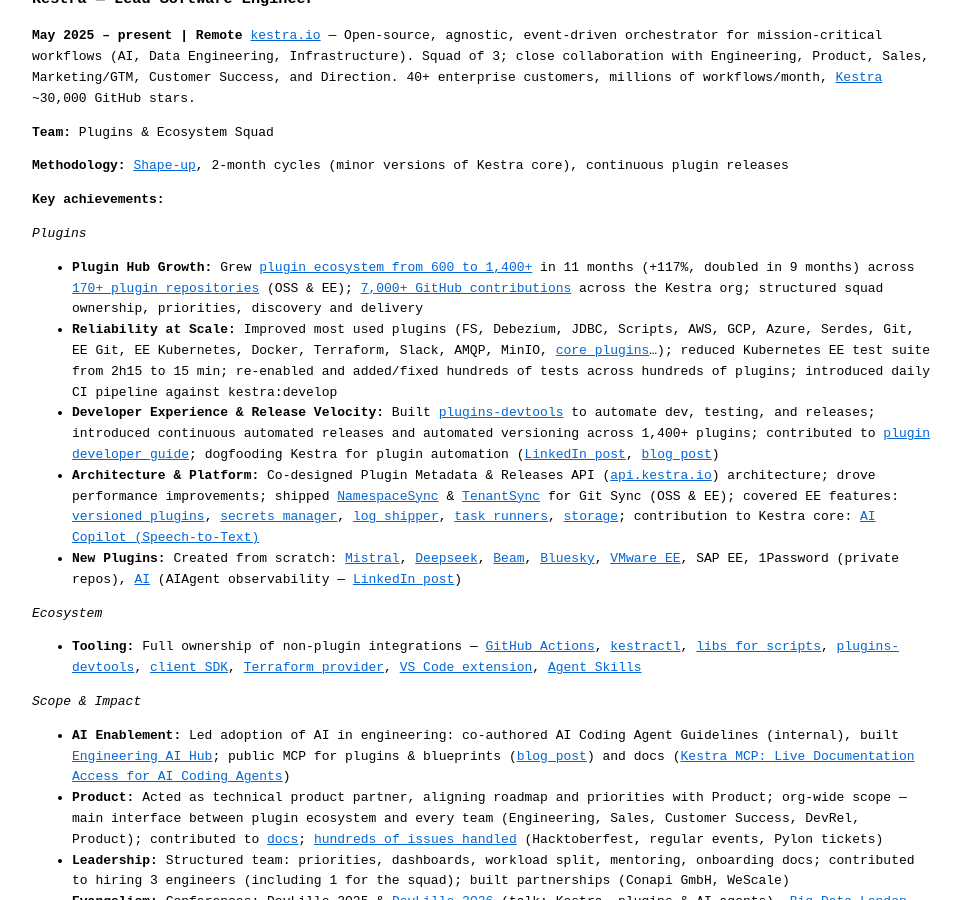
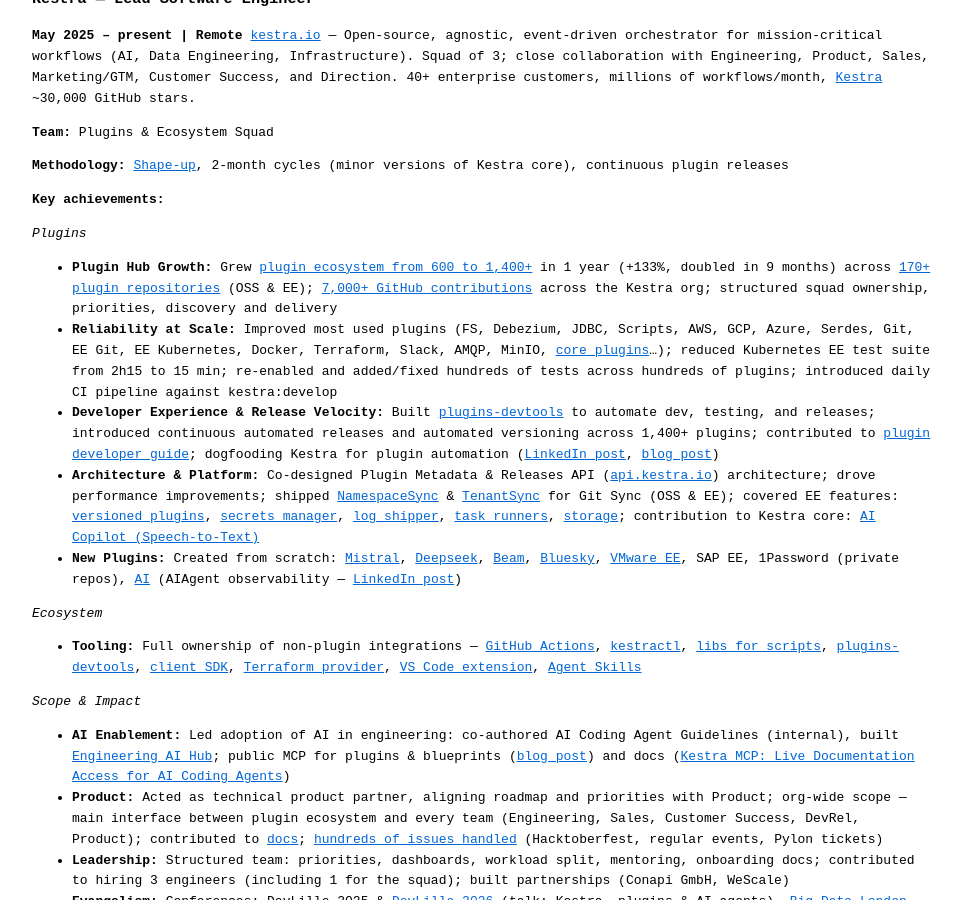
Before and after one commit to fdelbrayelle/fdelbrayelle.github.io, a Jekyll site: the page built from cv.md, in a window 1280 px wide and 900 px high, scrolled down 1525 px. Shown: the whole window, without its empty margins (158-1120 px from the left). Built offline with Jekyll 4.4.1, drawn with Linux system fonts in a browser that asks for light colours.

Commit message:
fix(cv): update plugin growth to +133% over 1 year (600 to 1400+)

```diff
--- a/_config.yml
+++ b/_config.yml
@@ -8,7 +8,7 @@
 # Personal info
 name: François Delbrayelle
 title: Staff Software Engineer
-description: Lead Software Engineer at Kestra. 15+ years experience in Java, cloud-native architecture, and open-source. Grew Kestra plugin ecosystem from 600 to 1,400+ plugins (+117%, doubled in 9 months) in 11 months. 7,000+ GitHub contributions. GCP Professional Cloud Architect certified.
+description: Lead Software Engineer at Kestra. 15+ years experience in Java, cloud-native architecture, and open-source. Grew Kestra plugin ecosystem from 600 to 1,400+ plugins (+133%, doubled in 9 months) in 1 year. 7,000+ GitHub contributions. GCP Professional Cloud Architect certified.
 # email: fdelbrayelle@gmail.com
 # email_title: Email (Email title override)
 # phone: Your phone number (optional)
@@ -175,7 +175,7 @@
           <p><strong>Achievements:</strong></p>
           <p><em>Plugins</em>
             <ul>
-              <li><strong>Plugin Hub Growth:</strong> Grew from 600 to <a href="https://kestra.io/plugins" target="_blank" rel="noreferrer noopener">1400+ plugins</a> in 11 months (+117%, doubled in 9 months) across <a href="https://github.com/orgs/kestra-io/repositories?q=plugin" target="_blank" rel="noreferrer noopener">170+ plugin repositories</a> (OSS &amp; EE); <a href="https://github.com/search?q=author%3Afdelbrayelle+org%3Akestra-io&amp;type=pullrequests" target="_blank" rel="noreferrer noopener">7000+ GitHub contributions</a> across the Kestra org; structured squad ownership, priorities, discovery and delivery</li>
+              <li><strong>Plugin Hub Growth:</strong> Grew from 600 to <a href="https://kestra.io/plugins" target="_blank" rel="noreferrer noopener">1400+ plugins</a> in 1 year (+133%, doubled in 9 months) across <a href="https://github.com/orgs/kestra-io/repositories?q=plugin" target="_blank" rel="noreferrer noopener">170+ plugin repositories</a> (OSS &amp; EE); <a href="https://github.com/search?q=author%3Afdelbrayelle+org%3Akestra-io&amp;type=pullrequests" target="_blank" rel="noreferrer noopener">7000+ GitHub contributions</a> across the Kestra org; structured squad ownership, priorities, discovery and delivery</li>
               <li><strong>Reliability at Scale:</strong> Improved most used plugins (FS, Debezium, JDBC, Scripts, AWS, GCP, Azure, Serdes, Git, EE Git, EE Kubernetes, Docker, Terraform, Slack, AMQP, MinIO, <a href="https://kestra.io/plugins/core" target="_blank" rel="noreferrer noopener">core plugins</a>…); reduced Kubernetes EE test suite from 2h15 to 15 min; re-enabled and added/fixed hundreds of tests across hundreds of plugins; introduced daily CI on kestra:develop</li>
               <li><strong>Developer Experience &amp; Release Velocity:</strong> Built <a href="https://github.com/kestra-io/plugins-devtools" target="_blank" rel="noreferrer noopener">plugins-devtools</a> to automate dev, testing, and releases; introduced continuous automated releases and automated versioning across 1400+ plugins; contributed to <a href="https://kestra.io/docs/plugin-developer-guide" target="_blank" rel="noreferrer noopener">plugin developer guide</a>; dogfooding Kestra for plugin automation (<a href="https://www.linkedin.com/posts/fdelbrayelle_kestra-opensource-dataengineering-activity-7447888978512498688-bfBr" target="_blank" rel="noreferrer noopener">LinkedIn post</a>, <a href="https://kestra.io/blogs/2026-04-27-how-kestra-ships-plugins" target="_blank" rel="noreferrer noopener">blog post</a>)</li>
               <li><strong>Architecture &amp; Platform:</strong> Co-designed Plugin Metadata &amp; Releases API (<a href="https://github.com/kestra-io/api.kestra.io" target="_blank" rel="noreferrer noopener">api.kestra.io</a>) architecture; drove performance improvements; shipped <a href="https://github.com/kestra-io/plugin-git/pull/177" target="_blank" rel="noreferrer noopener">NamespaceSync</a> &amp; <a href="https://github.com/kestra-io/plugin-git/pull/180" target="_blank" rel="noreferrer noopener">TenantSync</a> for Git Sync (OSS &amp; EE); covered EE features: <a href="https://kestra.io/docs/enterprise/instance/versioned-plugins" target="_blank" rel="noreferrer noopener">versioned plugins</a>, <a href="https://kestra.io/docs/enterprise/governance/secrets-manager" target="_blank" rel="noreferrer noopener">secrets manager</a>, <a href="https://kestra.io/docs/enterprise/governance/logshipper" target="_blank" rel="noreferrer noopener">log shipper</a>, <a href="https://kestra.io/docs/task-runners" target="_blank" rel="noreferrer noopener">task runners</a>, <a href="https://kestra.io/docs/concepts/storage" target="_blank" rel="noreferrer noopener">storage</a>; contribution to Kestra core: <a href="https://github.com/kestra-io/kestra/pull/14174" target="_blank" rel="noreferrer noopener">AI Copilot (Speech-to-Text)</a></li>
--- a/_data/fr_site.yml
+++ b/_data/fr_site.yml
@@ -105,7 +105,7 @@
           <p><strong>Réalisations :</strong></p>
           <p><em>Plugins</em>
             <ul>
-              <li><strong>Croissance du hub de plugins :</strong> Croissance de 600 à <a href="https://kestra.io/plugins" target="_blank" rel="noreferrer noopener">1400+ plugins</a> en 11 mois (+117%, doublé en 9 mois) sur <a href="https://github.com/orgs/kestra-io/repositories?q=plugin" target="_blank" rel="noreferrer noopener">170+ repositories</a> (OSS &amp; EE) ; <a href="https://github.com/search?q=author%3Afdelbrayelle+org%3Akestra-io&amp;type=pullrequests" target="_blank" rel="noreferrer noopener">7000+ contributions sur GitHub</a> ; structuration de l'ownership, des priorités, de la discovery et de la delivery</li>
+              <li><strong>Croissance du hub de plugins :</strong> Croissance de 600 à <a href="https://kestra.io/plugins" target="_blank" rel="noreferrer noopener">1400+ plugins</a> en 1 an (+133%, doublé en 9 mois) sur <a href="https://github.com/orgs/kestra-io/repositories?q=plugin" target="_blank" rel="noreferrer noopener">170+ repositories</a> (OSS &amp; EE) ; <a href="https://github.com/search?q=author%3Afdelbrayelle+org%3Akestra-io&amp;type=pullrequests" target="_blank" rel="noreferrer noopener">7000+ contributions sur GitHub</a> ; structuration de l'ownership, des priorités, de la discovery et de la delivery</li>
               <li><strong>Fiabilité à l'échelle :</strong> Amélioration des plugins les plus utilisés (FS, Debezium, JDBC, Scripts, AWS, GCP, Azure, Serdes, Git, EE Git, EE Kubernetes, Docker, Terraform, Slack, AMQP, MinIO, <a href="https://kestra.io/plugins/core" target="_blank" rel="noreferrer noopener">core plugins</a>…) ; réduction de la suite de tests Kubernetes EE de 2h15 à 15 min ; réactivation et ajout/correction de centaines de tests sur des centaines de plugins ; CI quotidienne sur kestra:develop</li>
               <li><strong>Expérience développeur &amp; vélocité des releases :</strong> Construction de <a href="https://github.com/kestra-io/plugins-devtools" target="_blank" rel="noreferrer noopener">plugins-devtools</a> pour automatiser le développement, les tests et les releases ; releases continues automatisées et versionnage automatique sur 1400+ plugins ; contribution au <a href="https://kestra.io/docs/plugin-developer-guide" target="_blank" rel="noreferrer noopener">guide développeur de plugins</a> ; dogfooding de Kestra pour l'automatisation des plugins (<a href="https://www.linkedin.com/posts/fdelbrayelle_kestra-opensource-dataengineering-activity-7447888978512498688-bfBr" target="_blank" rel="noreferrer noopener">post LinkedIn</a>, <a href="https://kestra.io/blogs/2026-04-27-how-kestra-ships-plugins" target="_blank" rel="noreferrer noopener">article de blog</a>)</li>
               <li><strong>Architecture &amp; Plateforme :</strong> Co-conception de l'architecture de l'API Plugin Metadata &amp; Releases (<a href="https://github.com/kestra-io/api.kestra.io" target="_blank" rel="noreferrer noopener">api.kestra.io</a>) ; amélioration des performances ; implémentation de <a href="https://github.com/kestra-io/plugin-git/pull/177" target="_blank" rel="noreferrer noopener">NamespaceSync</a> &amp; <a href="https://github.com/kestra-io/plugin-git/pull/180" target="_blank" rel="noreferrer noopener">TenantSync</a> pour le Git Sync (OSS &amp; EE) ; couverture des fonctionnalités EE : <a href="https://kestra.io/docs/enterprise/instance/versioned-plugins" target="_blank" rel="noreferrer noopener">plugins versionnés</a>, <a href="https://kestra.io/docs/enterprise/governance/secrets-manager" target="_blank" rel="noreferrer noopener">secrets manager</a>, <a href="https://kestra.io/docs/enterprise/governance/logshipper" target="_blank" rel="noreferrer noopener">log shipper</a>, <a href="https://kestra.io/docs/task-runners" target="_blank" rel="noreferrer noopener">task runners</a>, <a href="https://kestra.io/docs/concepts/storage" target="_blank" rel="noreferrer noopener">storage</a> ; contribution au cœur de Kestra : <a href="https://github.com/kestra-io/kestra/pull/14174" target="_blank" rel="noreferrer noopener">AI Copilot (Speech-to-Text)</a></li>
--- a/cv.md
+++ b/cv.md
@@ -1,7 +1,7 @@
 ---
 layout: clean
 title: "François Delbrayelle — CV"
-description: "Staff Software Engineer. Lead Software Engineer at Kestra. 15+ years in Java, cloud-native architecture, and open-source. Grew Kestra plugin ecosystem from 600 to 1,400+ plugins (+117%, doubled in 9 months) in 11 months. 7,000+ GitHub contributions. GCP Professional Cloud Architect certified."
+description: "Staff Software Engineer. Lead Software Engineer at Kestra. 15+ years in Java, cloud-native architecture, and open-source. Grew Kestra plugin ecosystem from 600 to 1,400+ plugins (+133%, doubled in 9 months) in 1 year. 7,000+ GitHub contributions. GCP Professional Cloud Architect certified."
 lang: en
 permalink: /cv/
 ---
@@ -82,7 +82,7 @@
 
 *Plugins*
 
-- **Plugin Hub Growth:** Grew [plugin ecosystem from 600 to 1,400+](https://kestra.io/plugins) in 11 months (+117%, doubled in 9 months) across [170+ plugin repositories](https://github.com/orgs/kestra-io/repositories?q=plugin) (OSS & EE); [7,000+ GitHub contributions](https://github.com/search?q=author%3Afdelbrayelle+org%3Akestra-io&type=pullrequests) across the Kestra org; structured squad ownership, priorities, discovery and delivery
+- **Plugin Hub Growth:** Grew [plugin ecosystem from 600 to 1,400+](https://kestra.io/plugins) in 1 year (+133%, doubled in 9 months) across [170+ plugin repositories](https://github.com/orgs/kestra-io/repositories?q=plugin) (OSS & EE); [7,000+ GitHub contributions](https://github.com/search?q=author%3Afdelbrayelle+org%3Akestra-io&type=pullrequests) across the Kestra org; structured squad ownership, priorities, discovery and delivery
 - **Reliability at Scale:** Improved most used plugins (FS, Debezium, JDBC, Scripts, AWS, GCP, Azure, Serdes, Git, EE Git, EE Kubernetes, Docker, Terraform, Slack, AMQP, MinIO, [core plugins](https://kestra.io/plugins/core)…); reduced Kubernetes EE test suite from 2h15 to 15 min; re-enabled and added/fixed hundreds of tests across hundreds of plugins; introduced daily CI pipeline against kestra:develop
 - **Developer Experience & Release Velocity:** Built [plugins-devtools](https://github.com/kestra-io/plugins-devtools) to automate dev, testing, and releases; introduced continuous automated releases and automated versioning across 1,400+ plugins; contributed to [plugin developer guide](https://kestra.io/docs/plugin-developer-guide); dogfooding Kestra for plugin automation ([LinkedIn post](https://www.linkedin.com/posts/fdelbrayelle_kestra-opensource-dataengineering-activity-7447888978512498688-bfBr), [blog post](https://kestra.io/blogs/2026-04-27-how-kestra-ships-plugins))
 - **Architecture & Platform:** Co-designed Plugin Metadata & Releases API ([api.kestra.io](https://github.com/kestra-io/api.kestra.io)) architecture; drove performance improvements; shipped [NamespaceSync](https://github.com/kestra-io/plugin-git/pull/177) & [TenantSync](https://github.com/kestra-io/plugin-git/pull/180) for Git Sync (OSS & EE); covered EE features: [versioned plugins](https://kestra.io/docs/enterprise/instance/versioned-plugins), [secrets manager](https://kestra.io/docs/enterprise/governance/secrets-manager), [log shipper](https://kestra.io/docs/enterprise/governance/logshipper), [task runners](https://kestra.io/docs/task-runners), [storage](https://kestra.io/docs/concepts/storage); contribution to Kestra core: [AI Copilot (Speech-to-Text)](https://github.com/kestra-io/kestra/pull/14174)
--- a/llms.txt
+++ b/llms.txt
@@ -25,7 +25,7 @@
 Remote. Plugins/Integrations team.
 
 Key metrics:
-- Grew plugin ecosystem from 600 to 1,300+ plugins in 11 months (+117%, doubled in 9 months)
+- Grew plugin ecosystem from 600 to 1,400+ plugins in 1 year (+133%, doubled in 9 months)
 - Maintained 180+ plugin repositories (OSS & EE)
 - 7,000+ GitHub contributions to the Kestra org
 
```
Also changed, not shown: fr/cv.md (+2 -2 lines).
